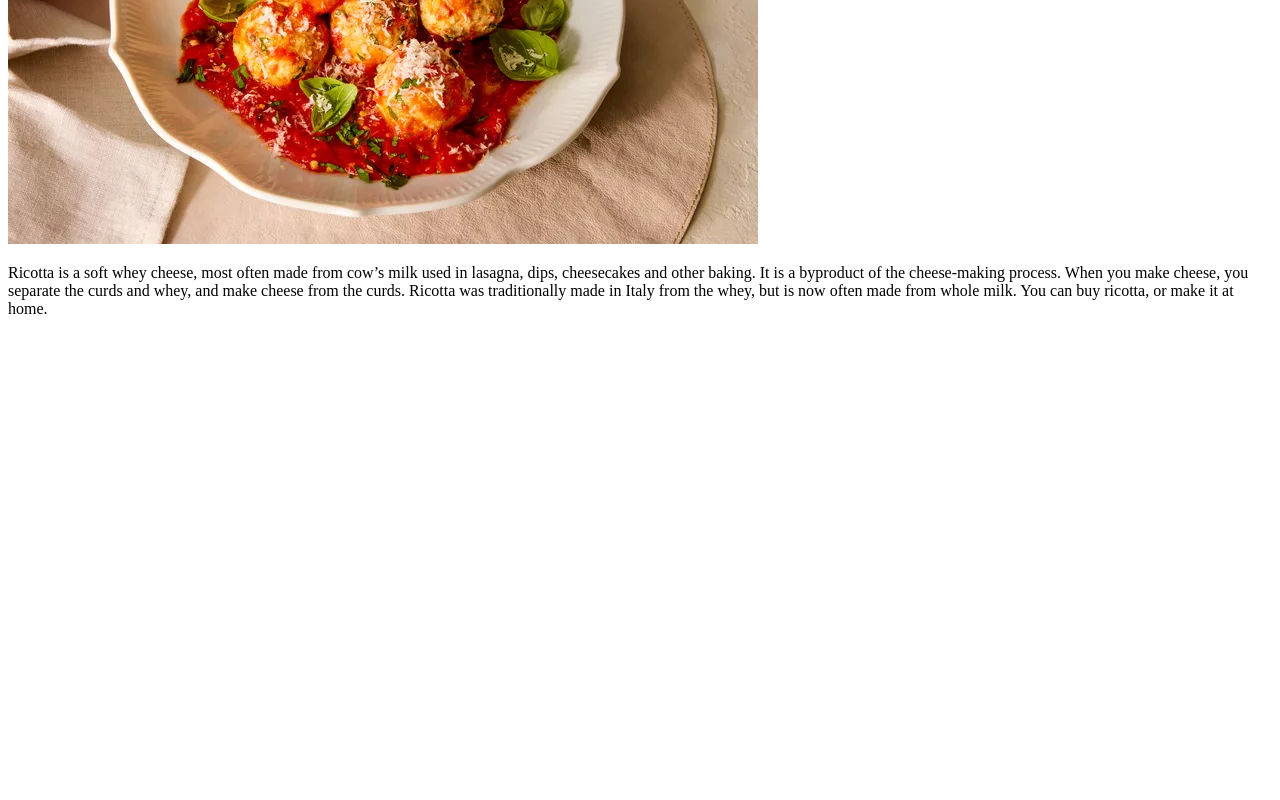
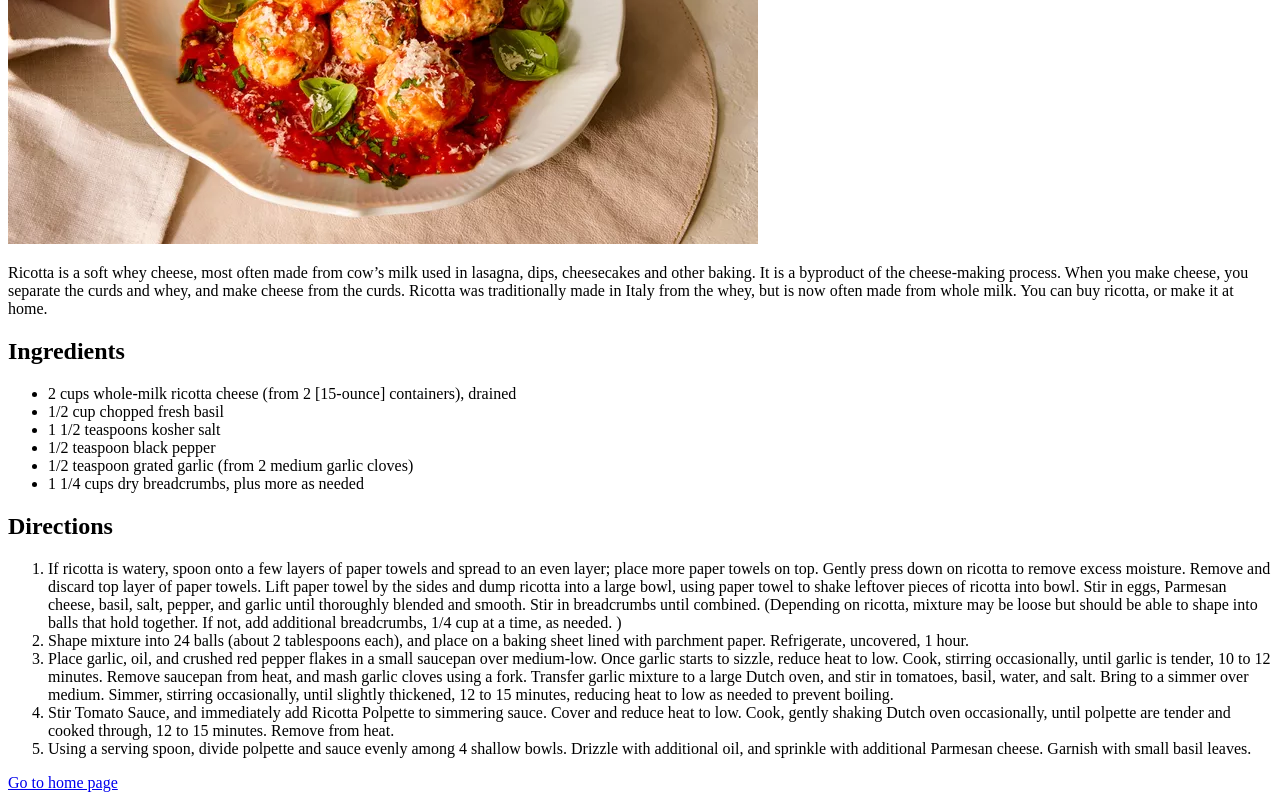
Before and after one commit to AbdoulayeKante/My_first_website, a plain HTML site: page Recipes/Ricotta Polpette.html in a window 1280 px wide. Shown: the part 336-1136 px from the top of the page. Before the commit the page ends 800 px from the top, so only its background shows below. Drawn offline with Linux system fonts and the light colour scheme.

Commit message:
Second page

```diff
--- a/Recipes/Ricotta Polpette.html
+++ b/Recipes/Ricotta Polpette.html
@@ -17,6 +17,55 @@
     often made from whole milk. You can buy ricotta, or
     make it at home.
 </p>
+    <h2>Ingredients</h2>
+    <ul>
+        <li>2 cups whole-milk ricotta cheese (from 2 [15-ounce] containers), drained
+        <li> 1/2 cup chopped fresh basil</li>
+        <li>1 1/2 teaspoons kosher salt</li>
+        <li>1/2 teaspoon black pepper</li>
+        <li> 1/2 teaspoon grated garlic (from 2 medium garlic cloves)</li>
+        <li>1 1/4 cups dry breadcrumbs, plus more as needed</li>
+    </ul>
+    <h2>Directions</h2>
+    <ol>
+        <li>If ricotta is watery, spoon onto a few layers of
+            paper towels and spread to an even layer; place
+            more paper towels on top. Gently press down on
+            ricotta to remove excess moisture. Remove and
+            discard top layer of paper towels. Lift paper
+            towel by the sides and dump ricotta into a large
+            bowl, using paper towel to shake leftover pieces
+            of ricotta into bowl. Stir in eggs, Parmesan
+            cheese, basil, salt, pepper, and garlic until
+            thoroughly blended and smooth. Stir in breadcrumbs
+            until combined. (Depending on ricotta, mixture may
+            be loose but should be able to shape into balls
+            that hold together. If not, add additional breadcrumbs,
+            1/4 cup at a time, as needed. )</li>
+        <li>Shape mixture into 24 balls (about 2 tablespoons each),
+            and place on a baking sheet lined with parchment paper.
+            Refrigerate, uncovered, 1 hour.</li>
+        <li>Place garlic, oil, and crushed red pepper flakes in a
+            small saucepan over medium-low. Once garlic starts to
+            sizzle, reduce heat to low. Cook, stirring occasionally,
+            until garlic is tender, 10 to 12 minutes. Remove saucepan
+            from heat, and mash garlic cloves using a fork. Transfer
+            garlic mixture to a large Dutch oven, and stir in tomatoes,
+            basil, water, and salt. Bring to a simmer over medium.
+            Simmer, stirring occasionally, until slightly thickened,
+            12 to 15 minutes, reducing heat to low as needed to prevent
+            boiling.</li>
+        <li>Stir Tomato Sauce, and immediately add Ricotta Polpette to
+            simmering sauce. Cover and reduce heat to low. Cook,
+            gently shaking Dutch oven occasionally, until polpette are
+            tender and cooked through, 12 to 15 minutes. Remove from
+            heat.</li>
+        <li>Using a serving spoon, divide polpette and sauce evenly
+            among 4 shallow bowls. Drizzle with additional oil, and
+            sprinkle with additional Parmesan cheese. Garnish with
+            small basil leaves.</li>
+    </ol>
+    <a href="/index.html">Go to home page</a>
 </body>
 
 </html>
```
Also changed, not shown: Recipes/2 Butternut Squash.jpg (added), Recipes/Butternut Squash.html (added).
